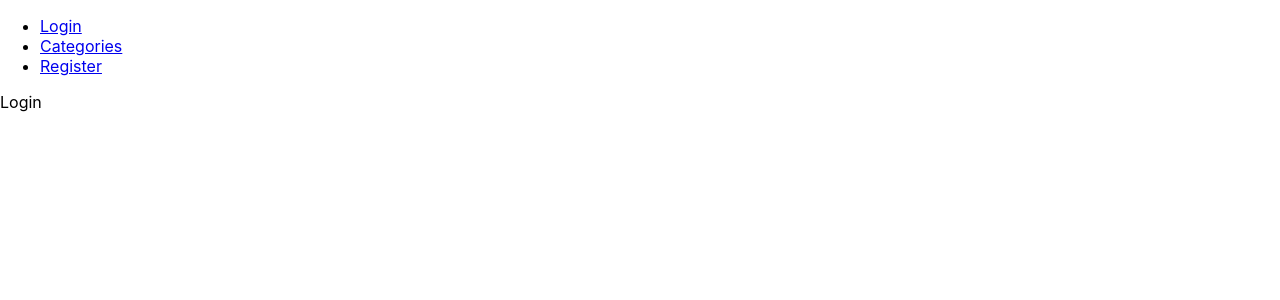
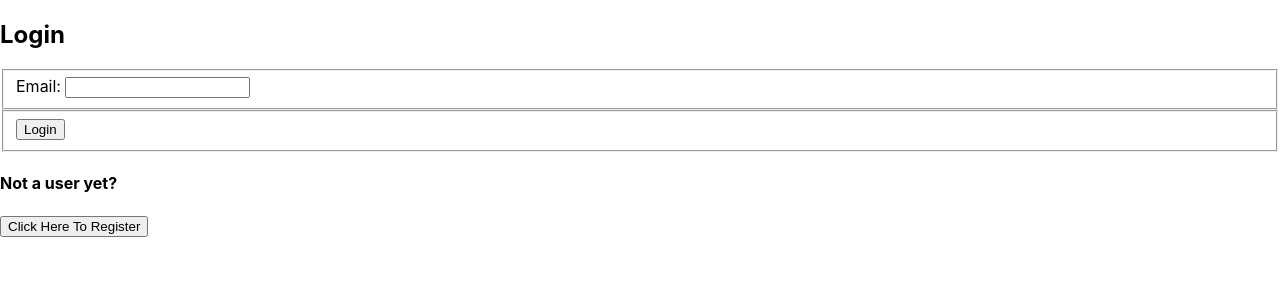
Before and after one commit to NSS-Day-Cohort-68/rare-client-rare-team-1, a React (Create React App) app: page /login in a window 1280 px wide. Shown: the top 300 px of the page. Built offline with nearby package versions, Linux system fonts and the light colour scheme.

Commit message:
updated NavBar, ApplicationViews, and App to restrict everything but Login and Register to authenticated users

```diff
--- a/src/App.js
+++ b/src/App.js
@@ -2,22 +2,22 @@ import "./App.css"
 import { Routes, Route } from "react-router-dom"
 import { Login } from "./components/auth/Login"
 import { Register } from "./components/auth/Register"
-import { Navbar } from "./navbar/Navbar";
-import { Authorized } from "./views/Authorized";
-import { ApplicationViews } from "./views/ApplicationViews";
+import { Authorized } from "./views/Authorized"
+import { ApplicationViews } from "./views/ApplicationViews"
 
 export const App = () => {
   return (
-    <>
-    <Navbar />
     <Routes>
       <Route path="/login" element={<Login />} />
       <Route path="/register" element={<Register />} />
-      <Route path="*" element={
-        <Authorized>
-          <ApplicationViews />
-        </Authorized>
-      } />
-    </Routes> </>
-  );
-};
+      <Route
+        path="*"
+        element={
+          <Authorized>
+            <ApplicationViews />
+          </Authorized>
+        }
+      />
+    </Routes>
+  )
+}
--- a/src/components/auth/Login.js
+++ b/src/components/auth/Login.js
@@ -1,3 +1,57 @@
+import { useState } from "react"
+import { useNavigate } from "react-router-dom"
+import { login_user } from "../../managers/userManager"
+
 export const Login = () => {
-  return <>Login</>
+  const navigate = useNavigate()
+  const [email, setEmail] = useState("")
+
+  const handleLogin = (event) => {
+    event.preventDefault()
+
+    login_user(email).then((token) => {
+      if (token["valid"] === true) {
+        localStorage.setItem("rare_user", JSON.stringify(token))
+        navigate("/")
+      } else {
+        window.alert("Invalid login")
+      }
+    })
+  }
+
+  return (
+    <div className="login-container">
+      <form className="login-form">
+        <h2 className="form-heading">Login</h2>
+        <fieldset className="form-item">
+          <label htmlFor="email-input">Email: </label>
+          <input
+            className="form-input"
+            type="text"
+            id="email-input"
+            value={email ? email : ""}
+            onChange={(e) => {
+              setEmail(e.target.value)
+            }}
+          />
+        </fieldset>
+        <fieldset className="form-btn">
+          <button className="login-btn" onClick={handleLogin}>
+            Login
+          </button>
+        </fieldset>
+      </form>
+      <div className="message-container">
+        <h4>Not a user yet?</h4>
+        <button
+          className="register-link"
+          onClick={() => {
+            navigate("/register")
+          }}
+        >
+          Click Here To Register
+        </button>
+      </div>
+    </div>
+  )
 }
--- a/src/managers/userManager.js
+++ b/src/managers/userManager.js
@@ -10,3 +10,9 @@ export const register_user = async (user) => {
   const response = await fetch(`${apiURL}/users`, postOptions)
   return await response.json()
 }
+
+export const login_user = async (email) => {
+  const response = await fetch(`${apiURL}/users?email=${email}`)
+  const token = await response.json()
+  return token
+}
--- a/src/navbar/Navbar.js
+++ b/src/navbar/Navbar.js
@@ -5,16 +5,12 @@ export const Navbar = () => {
   return (
     <ul className="navbar">
       <li className="navbar-item">
-                <Link to="/login">Login</Link>
+        <Link to="/">Home</Link>
       </li>
       <li className="navbar-item">
         <Link to="/categories">Categories</Link>
         <br></br>
       </li>
-            <li className="navbar-item">
-                <Link to="/register">Register</Link>
-                <br></br>
-            </li>
     </ul>
   )
 }
--- a/src/views/ApplicationViews.js
+++ b/src/views/ApplicationViews.js
@@ -1,21 +1,35 @@
+import { useEffect, useState } from "react"
 import { Outlet, Route, Routes } from "react-router-dom"
-import { Categories } from "../components/categories/Categories";
-import { Welcome } from "../components/welcome/Welcome";
-import { CreateCategory } from "../components/categories/CreateCategory";
+import { Categories } from "../components/categories/Categories"
+import { Welcome } from "../components/welcome/Welcome"
+import { CreateCategory } from "../components/categories/CreateCategory"
+import { Navbar } from "../navbar/Navbar"
 
 export const ApplicationViews = () => {
+  const [loggedInUser, setLoggedInUser] = useState({})
+
+  useEffect(() => {
+    const localRareUser = JSON.parse(localStorage.getItem("rare_user"))
+    if (localRareUser) {
+      setLoggedInUser(localRareUser)
+    }
+  }, [])
+
   return (
     <Routes>
-            <Route path="/"
+      <Route
+        path="/"
         element={
           <>
+            <Navbar />
             <Outlet />
           </>
-                }>
+        }
+      >
         <Route index element={<Welcome />} />
         <Route path="categories" element={<Categories />} />
         <Route path="/create-category" element={<CreateCategory />} />
       </Route>
     </Routes>
-    );
-};
+  )
+}
--- a/src/views/Authorized.js
+++ b/src/views/Authorized.js
@@ -1,5 +1,11 @@
 import { Navigate, useLocation } from "react-router-dom"
 
 export const Authorized = ({ children }) => {
-    return children;
+  let location = useLocation()
+
+  if (localStorage.getItem("rare_user")) {
+    return children
+  } else {
+    return <Navigate to="/login" state={{ from: location }} replace />
   }
+}
```
Lines whose indentation alone changed are shown as unchanged.
